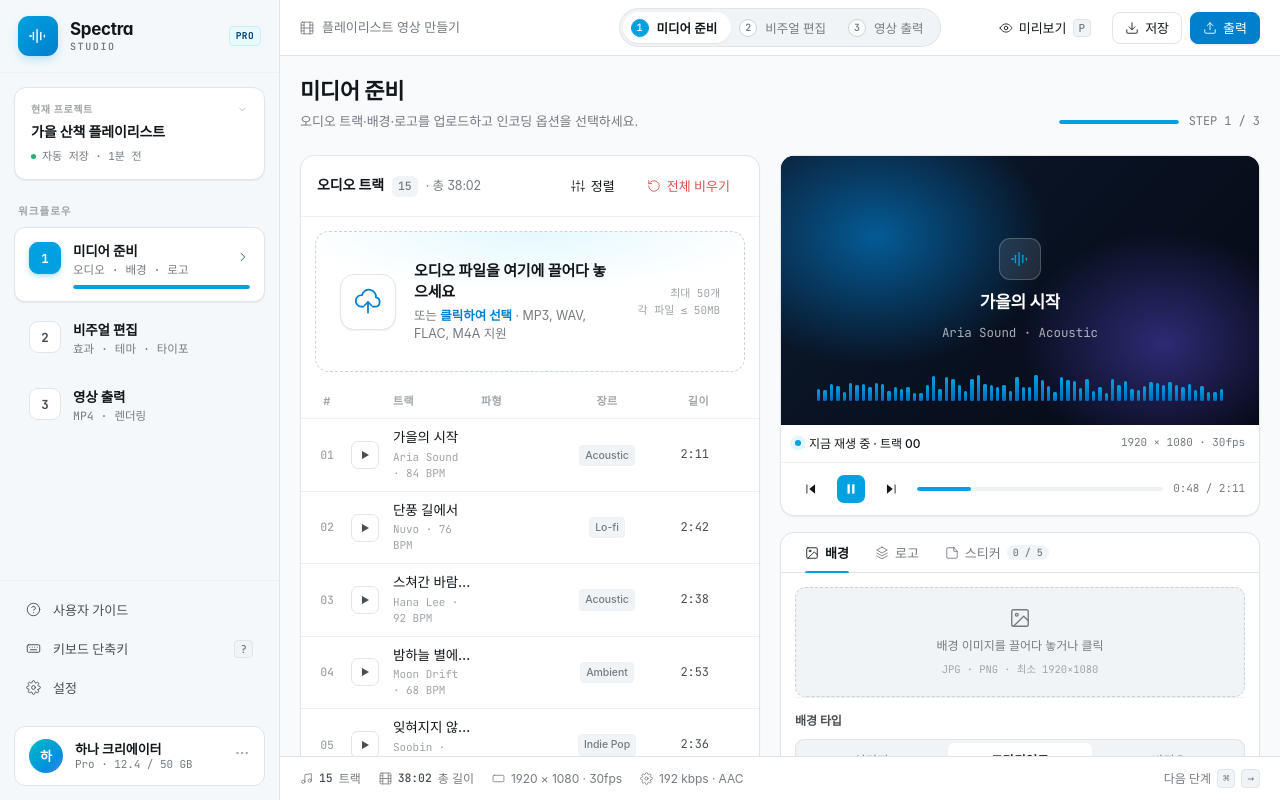
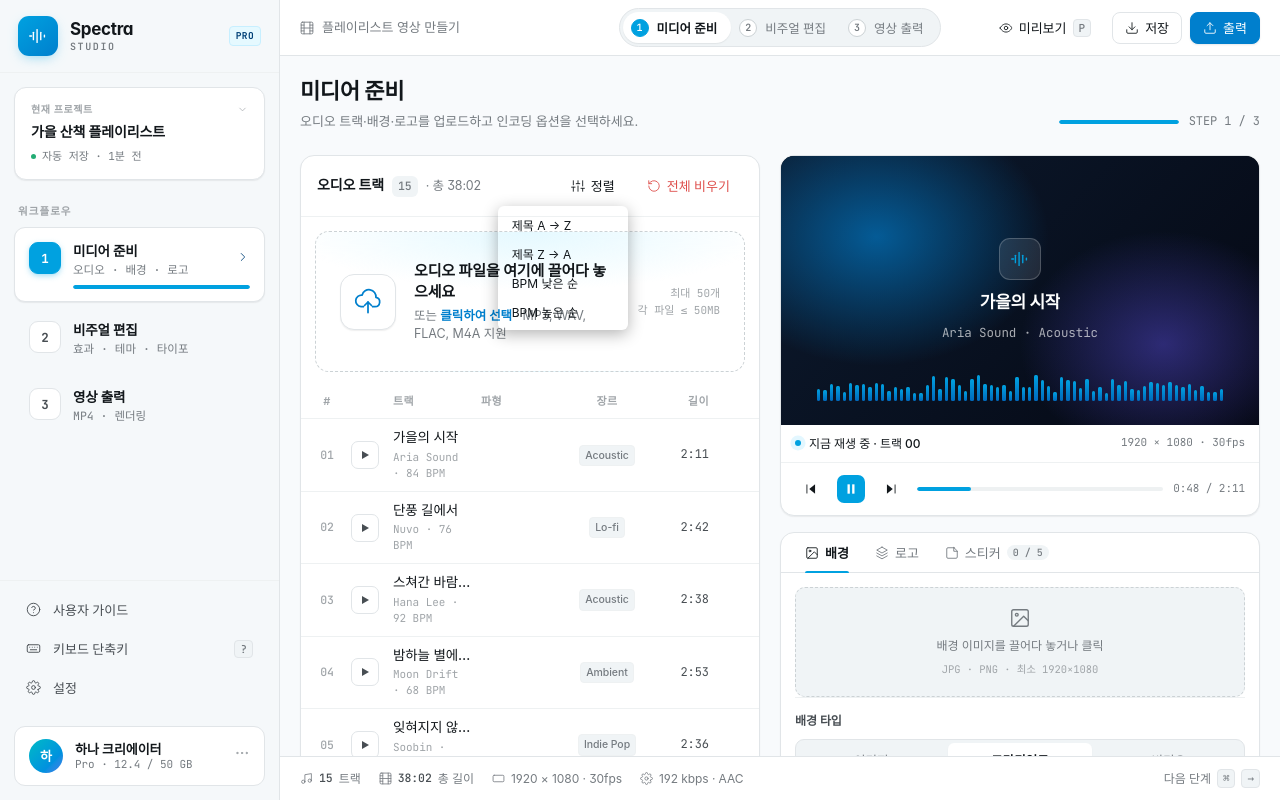
Before and after one commit to flexm2024/spectra-studio, a React (Vite) app: page / in a window 1280 px wide. Both pictures are taken after a click on the button "정렬". Built offline with nearby package versions, Linux system fonts and the light colour scheme; a web font is replaced by a local one.

Commit message:
feat: Step1 정렬 드롭다운 구현 (제목/BPM 오름·내림차순)

```diff
--- a/src/components/steps/Step1/Step1.css
+++ b/src/components/steps/Step1/Step1.css
@@ -156,3 +156,34 @@
 .form-section__hint { font-size: 11px; font-weight: 400; color: var(--ink-4); font-family: var(--f-mono); }
 
 .foot-cta { display: flex; align-items: center; justify-content: space-between; padding: 14px 16px; border-top: 1px solid var(--line-faint); gap: 10px; }
+
+.sort-menu {
+  position: absolute;
+  top: calc(100% + 4px);
+  right: 0;
+  background: var(--surface-2);
+  border: 1px solid var(--border);
+  border-radius: 6px;
+  padding: 4px;
+  z-index: 20;
+  min-width: 130px;
+  box-shadow: 0 4px 16px rgb(0 0 0 / 0.3);
+}
+
+.sort-menu__item {
+  display: block;
+  width: 100%;
+  padding: 6px 10px;
+  border-radius: 4px;
+  background: none;
+  border: none;
+  color: var(--text-1);
+  font-size: 12px;
+  text-align: left;
+  cursor: pointer;
+  white-space: nowrap;
+}
+
+.sort-menu__item:hover {
+  background: var(--surface-3);
+}
--- a/src/components/steps/Step1/Step1.tsx
+++ b/src/components/steps/Step1/Step1.tsx
@@ -1,5 +1,5 @@
 // Step 1 — 미디어 준비: 트랙 리스트, 업로드, 라이브 프리뷰, 브랜딩, 인코딩
-import { useState, useRef } from 'react'
+import { useState, useRef, useEffect } from 'react'
 import './Step1.css'
 import Icon from '../../../icons'
 import Button from '../../shared/Button'
@@ -55,6 +55,19 @@ export default function Step1({
   const [overId, setOverId] = useState<string | null>(null)
 
   const fileInputRef = useRef<HTMLInputElement>(null)
+  const [sortOpen, setSortOpen] = useState(false)
+  const sortRef = useRef<HTMLDivElement>(null)
+
+  useEffect(() => {
+    if (!sortOpen) return
+    const handler = (e: MouseEvent) => {
+      if (sortRef.current && !sortRef.current.contains(e.target as Node)) {
+        setSortOpen(false)
+      }
+    }
+    document.addEventListener('mousedown', handler)
+    return () => document.removeEventListener('mousedown', handler)
+  }, [sortOpen])
 
   const handleFiles = async (files: FileList | null) => {
     if (!files || files.length === 0) return
@@ -90,6 +103,16 @@ export default function Step1({
       })
     }
     if (newTracks.length > 0) setTracks([...tracks, ...newTracks])
+  }
+
+  const applySort = (key: 'titleAsc' | 'titleDesc' | 'bpmAsc' | 'bpmDesc') => {
+    const sorted = [...tracks]
+    if (key === 'titleAsc')  sorted.sort((a, b) => a.title.localeCompare(b.title, 'ko'))
+    if (key === 'titleDesc') sorted.sort((a, b) => b.title.localeCompare(a.title, 'ko'))
+    if (key === 'bpmAsc')    sorted.sort((a, b) => a.bpm - b.bpm)
+    if (key === 'bpmDesc')   sorted.sort((a, b) => b.bpm - a.bpm)
+    setTracks(sorted)
+    setSortOpen(false)
   }
 
   const totalSec = tracks.reduce((acc, t) => acc + t.durationSec, 0)
@@ -153,7 +176,30 @@ export default function Step1({
               <span className="card__sub">· 총 {totalDur}</span>
             </div>
             <div className="card__actions">
-              <Button variant="ghost"><Icon name="sliders" size={14} /> 정렬</Button>
+              <div ref={sortRef} style={{ position: 'relative' }}>
+                  <Button variant="ghost" onClick={() => setSortOpen(o => !o)}>
+                    <Icon name="sliders" size={14} /> 정렬
+                  </Button>
+                  {sortOpen && (
+                    <div className="sort-menu">
+                      {([
+                        { key: 'titleAsc',  label: '제목 A → Z' },
+                        { key: 'titleDesc', label: '제목 Z → A' },
+                        { key: 'bpmAsc',    label: 'BPM 낮은 순' },
+                        { key: 'bpmDesc',   label: 'BPM 높은 순' },
+                      ] as const).map(({ key, label }) => (
+                        <button
+                          key={key}
+                          type="button"
+                          className="sort-menu__item"
+                          onClick={() => applySort(key)}
+                        >
+                          {label}
+                        </button>
+                      ))}
+                    </div>
+                  )}
+                </div>
               <Button variant="danger-ghost" onClick={() => setTracks([])}>
                 <Icon name="reset" size={14} /> 전체 비우기
               </Button>
```
Also changed, not shown: 1 other file (tests, documents, lock files or other folders).
